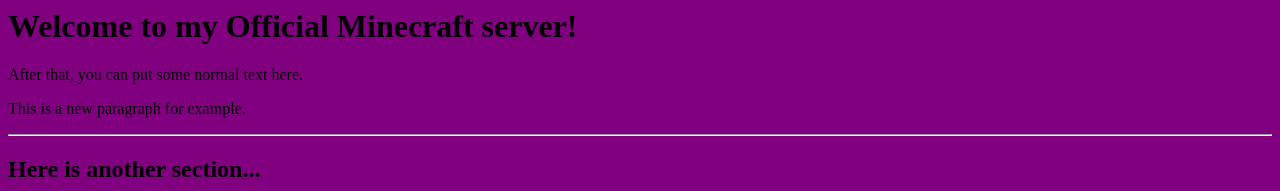
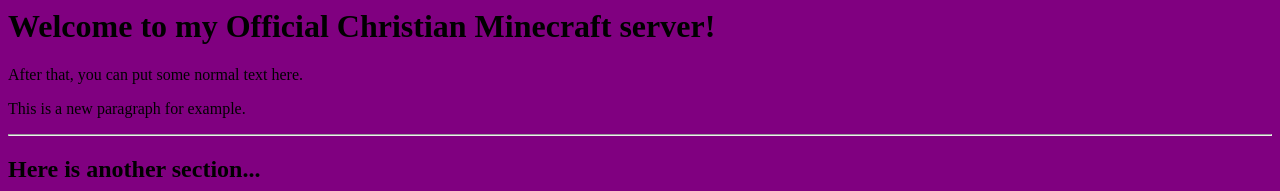
Before and after one commit to moraljos003-Officialherobrineclub/twinkie_winky3, a plain HTML site: page index.html in a window 1280 px wide. Shown: the top 191 px of the page. Drawn offline with Linux system fonts and the light colour scheme.

Commit message:
Update index.html

```diff
--- a/index.html
+++ b/index.html
@@ -1,7 +1,7 @@
 <html>
   <title>My Website</title>
     <body bgcolor=purple>
-      <h1>Welcome to my Official Minecraft server!</h1>
+      <h1>Welcome to my Official Christian Minecraft server!</h1>
         After that, you can put some normal text here.
           <p>This is a new paragraph for example.
            <hr>
```
